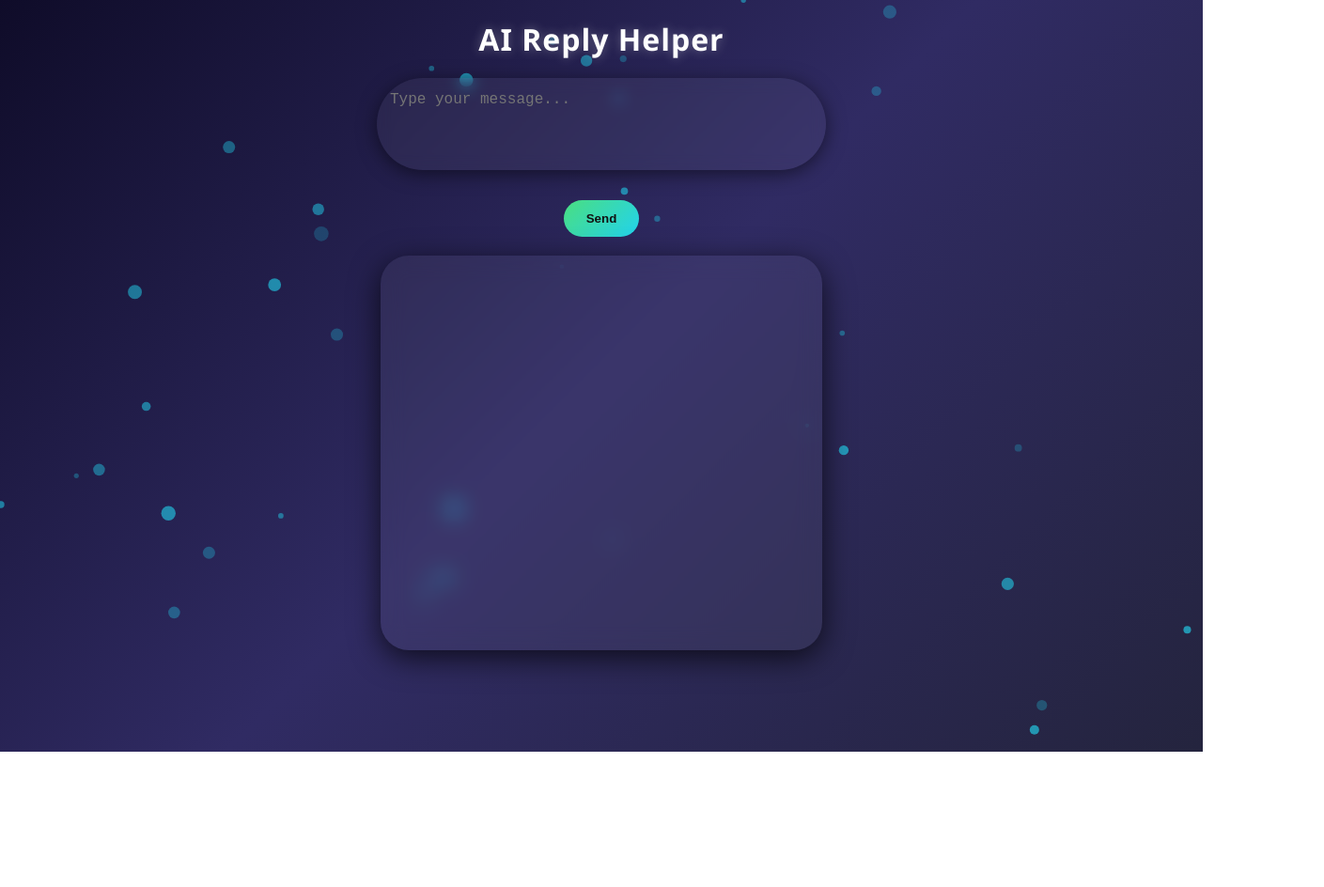
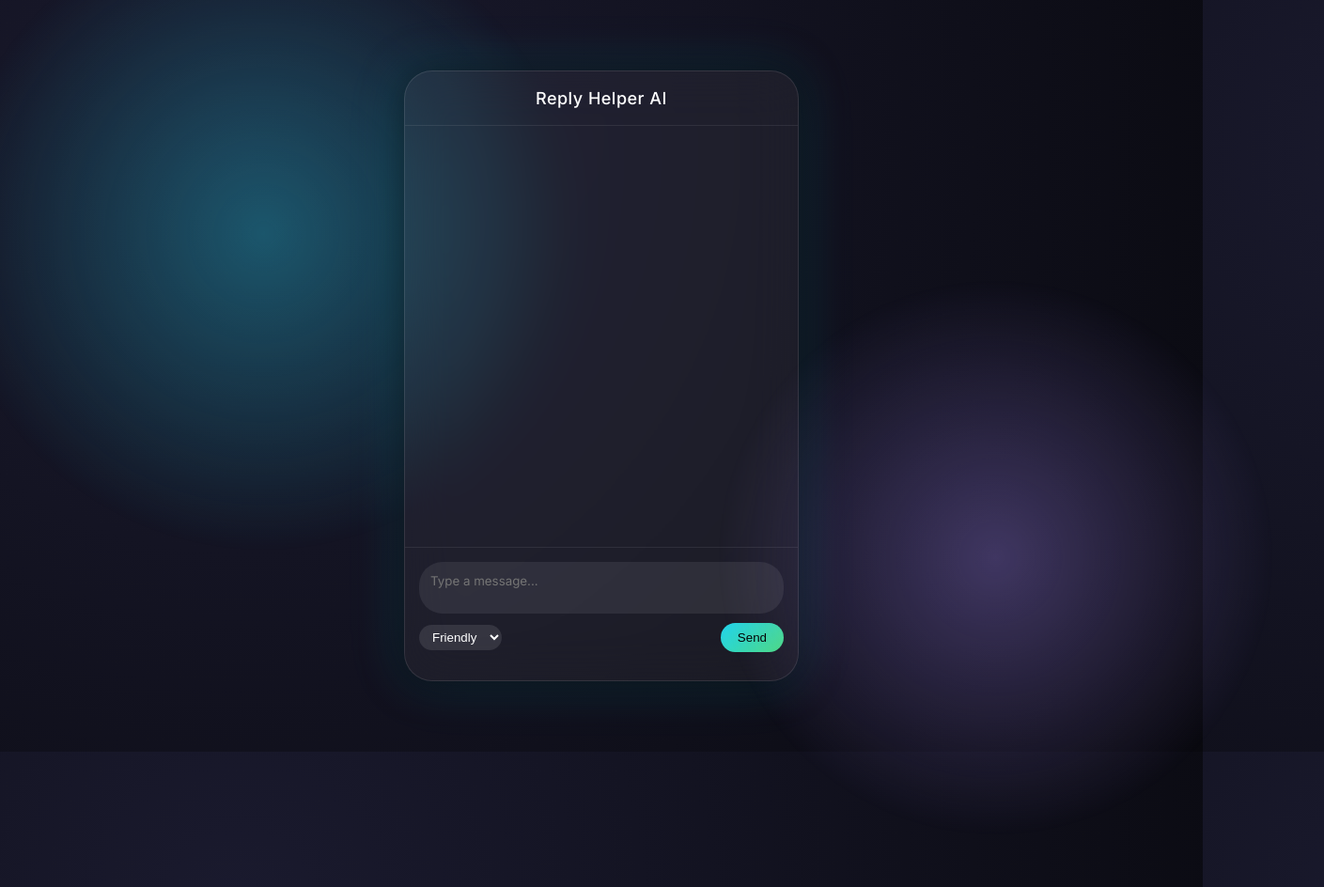
Before and after one commit to ghirlelo/ai-reply-helper, a website: page index.html in a window 1280 px wide. Shown: the whole page at 94% size, 1409 px wide, since content can reach past the window. Before the commit the page ends 800 px from the top, so only its background shows below. Drawn offline with Linux system fonts and the light colour scheme.

Commit message:
Update index.html

```diff
--- a/index.html
+++ b/index.html
@@ -2,226 +2,367 @@
 <html lang="en">
 <head>
 <meta charset="UTF-8">
-<title>AI Reply Helper</title>
+<title>Reply Helper AI</title>
+
+<link href="https://fonts.googleapis.com/css2?family=Inter:wght@300;400;500;600&display=swap" rel="stylesheet">
+
 <style>
-  /* Body with dark gradient */
-  body {
+
+*{
+box-sizing:border-box;
+}
+
+body{
 margin:0;
-    padding:0;
-    font-family:"Segoe UI", sans-serif;
+font-family:Inter;
+height:100vh;
 display:flex;
-    flex-direction:column;
+justify-content:center;
 align-items:center;
-    min-height:100vh;
-    background: linear-gradient(135deg, #0f0c29, #302b63, #24243e);
+background:radial-gradient(circle at 20% 20%,#1a1a2e,#09090f);
 overflow:hidden;
 color:white;
 }
 
-  /* Floating orbs canvas */
-  #bgCanvas {
-    position:fixed;
-    top:0;
-    left:0;
-    width:100%;
-    height:100%;
-    z-index:-1;
+/* animated background glow */
+
+body::before{
+content:"";
+position:absolute;
+width:800px;
+height:800px;
+background:radial-gradient(circle,#22d3ee55,transparent 60%);
+top:-200px;
+left:-200px;
+animation:float 10s infinite alternate;
 }
 
-  h1 {
-    margin:20px 0;
-    font-size:32px;
-    letter-spacing:1px;
-    text-shadow: 0 0 12px rgba(255,255,255,0.3);
+body::after{
+content:"";
+position:absolute;
+width:700px;
+height:700px;
+background:radial-gradient(circle,#a78bfa55,transparent 60%);
+bottom:-200px;
+right:-200px;
+animation:float2 12s infinite alternate;
 }
 
-  textarea {
-    width:90%;
-    max-width:450px;
-    height:70px;
-    padding:14px;
-    font-size:16px;
-    border-radius:50px;
-    border:none;
-    outline:none;
-    background: rgba(255,255,255,0.05);
-    color:white;
-    backdrop-filter: blur(8px);
-    box-shadow:0 4px 20px rgba(0,0,0,0.5);
-    margin-bottom:10px;
-    resize:none;
-    transition:0.2s;
+@keyframes float{
+from{transform:translate(0,0)}
+to{transform:translate(100px,60px)}
 }
 
-  button {
-    padding:12px 24px;
-    border-radius:50px;
-    border:none;
-    background: linear-gradient(135deg,#4ade80,#22d3ee);
-    color:#111;
-    font-weight:bold;
-    cursor:pointer;
-    transition:0.3s;
-  }
-  button:hover {
-    transform:scale(1.05);
-    box-shadow:0 4px 20px rgba(0,255,255,0.5);
+@keyframes float2{
+from{transform:translate(0,0)}
+to{transform:translate(-100px,-80px)}
 }
 
-  #answers {
-    width:90%;
-    max-width:450px;
-    height:400px;
+/* main container */
+
+.app{
+width:420px;
+height:650px;
+backdrop-filter:blur(25px);
+background:rgba(255,255,255,0.05);
+border-radius:30px;
+border:1px solid rgba(255,255,255,0.1);
+display:flex;
+flex-direction:column;
+overflow:hidden;
+box-shadow:
+0 0 40px rgba(0,0,0,0.6),
+0 0 60px rgba(34,211,238,0.2);
+}
+
+/* header */
+
+.header{
+padding:18px;
+text-align:center;
+font-size:18px;
+font-weight:500;
+border-bottom:1px solid rgba(255,255,255,0.08);
+letter-spacing:0.5px;
+}
+
+/* chat */
+
+#chat{
+flex:1;
 overflow-y:auto;
+padding:20px;
 display:flex;
 flex-direction:column;
 gap:12px;
-    margin-top:20px;
-    padding:10px;
-    border-radius:30px;
-    background: rgba(255,255,255,0.05);
-    backdrop-filter: blur(12px);
-    box-shadow:0 8px 32px rgba(0,0,0,0.7);
 scroll-behavior:smooth;
 }
 
-  .bubble {
-    padding:14px 18px;
-    border-radius:30px;
+/* bubbles */
+
+.bubble{
 max-width:75%;
+padding:12px 16px;
+border-radius:18px;
+font-size:14px;
 line-height:1.4;
-    word-wrap:break-word;
 position:relative;
-    animation: fadeIn 0.3s ease forwards;
+animation:pop .2s ease;
 }
 
-  @keyframes fadeIn {
-    0% {opacity:0; transform: translateY(10px);}
-    100% {opacity:1; transform: translateY(0);}
+@keyframes pop{
+from{transform:scale(.9);opacity:0}
+to{transform:scale(1);opacity:1}
 }
 
-  .user {
-    background: linear-gradient(135deg,#22d3ee,#4ade80);
-    color:#111;
+.user{
 align-self:flex-end;
+background:linear-gradient(135deg,#22d3ee,#4ade80);
+color:black;
 }
 
-  .ai {
-    background: rgba(255,255,255,0.08);
-    color:#a5f3fc;
+.ai{
 align-self:flex-start;
-    box-shadow:0 4px 12px rgba(0,255,255,0.2);
+background:rgba(255,255,255,0.08);
+backdrop-filter:blur(10px);
+border:1px solid rgba(255,255,255,0.1);
+}
+
+/* copy button */
+
+.copy{
+position:absolute;
+top:4px;
+right:6px;
+font-size:10px;
+border:none;
+background:#22d3ee;
+color:black;
+border-radius:6px;
+padding:2px 6px;
+cursor:pointer;
+opacity:0;
+transition:.2s;
+}
+
+.bubble:hover .copy{
+opacity:1;
+}
+
+/* input */
+
+.inputArea{
+padding:15px;
+border-top:1px solid rgba(255,255,255,0.08);
+display:flex;
+flex-direction:column;
+gap:10px;
+}
+
+textarea{
+width:100%;
+height:55px;
+border-radius:25px;
+border:none;
+padding:12px;
+font-family:Inter;
+resize:none;
+outline:none;
+background:rgba(255,255,255,0.08);
+color:white;
+}
+
+.controls{
+display:flex;
+justify-content:space-between;
+align-items:center;
+}
+
+select{
+background:rgba(255,255,255,0.1);
+border:none;
+color:white;
+border-radius:20px;
+padding:5px 10px;
+}
+
+button{
+background:linear-gradient(135deg,#22d3ee,#4ade80);
+border:none;
+padding:8px 18px;
+border-radius:20px;
+cursor:pointer;
+font-weight:500;
+}
+
+/* quick replies */
+
+#quick{
+display:flex;
+flex-wrap:wrap;
+gap:6px;
+margin-top:5px;
+}
+
+.quickBtn{
+background:rgba(255,255,255,0.08);
+border:none;
+border-radius:14px;
+padding:5px 10px;
+font-size:12px;
+cursor:pointer;
+color:white;
+transition:.2s;
+}
+
+.quickBtn:hover{
+background:#22d3ee;
+color:black;
+}
+
+/* typing indicator */
+
+.typing{
+width:40px;
+height:8px;
+border-radius:4px;
+background:#22d3ee;
+animation:blink 1s infinite alternate;
+}
+
+@keyframes blink{
+from{opacity:.3}
+to{opacity:1}
 }
 
 </style>
 </head>
+
 <body>
 
-<canvas id="bgCanvas"></canvas>
+<div class="app">
 
-<h1>AI Reply Helper</h1>
+<div class="header">
+Reply Helper AI
+</div>
 
-<textarea id="message" placeholder="Type your message..."></textarea>
-<br>
+<div id="chat"></div>
+
+<div class="inputArea">
+
+<textarea id="message" placeholder="Type a message..."></textarea>
+
+<div class="controls">
+<select id="tone">
+<option value="friendly">Friendly</option>
+<option value="funny">Funny</option>
+<option value="formal">Formal</option>
+</select>
+
 <button onclick="generateReply()">Send</button>
+</div>
 
-<div id="answers"></div>
+<div id="quick"></div>
+
+</div>
+
+</div>
 
 <script>
-/* ---------------- Floating Background ---------------- */
-const canvas = document.getElementById('bgCanvas');
-const ctx = canvas.getContext('2d');
-let width = canvas.width = window.innerWidth;
-let height = canvas.height = window.innerHeight;
 
-const orbs = [];
-const orbCount = 40;
+const chat=document.getElementById("chat")
 
-class Orb {
-  constructor() {
-    this.reset();
-  }
-  reset() {
-    this.x = Math.random()*width;
-    this.y = Math.random()*height;
-    this.radius = Math.random()*6 + 2;
-    this.vx = (Math.random()-0.5)*0.5;
-    this.vy = (Math.random()-0.5)*0.5;
-    this.alpha = Math.random()*0.5 + 0.2;
-    this.color = `rgba(34, 211, 238, ${this.alpha})`;
-  }
-  draw() {
-    ctx.beginPath();
-    ctx.arc(this.x,this.y,this.radius,0,Math.PI*2);
-    ctx.fillStyle = this.color;
-    ctx.fill();
-  }
-  update() {
-    this.x += this.vx;
-    this.y += this.vy;
-    if(this.x < 0 || this.x > width || this.y < 0 || this.y > height){
-      this.reset();
-    }
-    this.draw();
-  }
+chat.innerHTML=localStorage.getItem("history") || ""
+
+async function generateReply(){
+
+const msg=document.getElementById("message").value.trim()
+const tone=document.getElementById("tone").value
+
+if(!msg) return
+
+const user=document.createElement("div")
+user.className="bubble user"
+user.textContent=msg
+chat.appendChild(user)
+
+const typing=document.createElement("div")
+typing.className="bubble ai"
+typing.innerHTML='<div class="typing"></div>'
+chat.appendChild(typing)
+
+chat.scrollTop=chat.scrollHeight
+
+try{
+
+const res=await fetch("/api/reply",{
+method:"POST",
+headers:{"Content-Type":"application/json"},
+body:JSON.stringify({message:msg,tone})
+})
+
+const data=await res.json()
+
+typing.remove()
+
+const replies=data.reply.split("\n").filter(r=>r.trim()!="")
+
+showQuick(replies)
+
+replies.forEach(r=>{
+
+const b=document.createElement("div")
+b.className="bubble ai"
+b.textContent=r
+
+const copy=document.createElement("button")
+copy.className="copy"
+copy.textContent="copy"
+copy.onclick=()=>navigator.clipboard.writeText(r)
+
+b.appendChild(copy)
+
+chat.appendChild(b)
+
+})
+
+chat.scrollTop=chat.scrollHeight
+
+localStorage.setItem("history",chat.innerHTML)
+
+}catch(e){
+typing.textContent="AI error"
 }
 
-for(let i=0;i<orbCount;i++){
-  orbs.push(new Orb());
+document.getElementById("message").value=""
+
 }
 
-function animate(){
-  ctx.clearRect(0,0,width,height);
-  orbs.forEach(o=>o.update());
-  requestAnimationFrame(animate);
+function showQuick(list){
+
+const box=document.getElementById("quick")
+box.innerHTML=""
+
+list.forEach(r=>{
+
+const btn=document.createElement("button")
+btn.className="quickBtn"
+btn.textContent=r
+btn.onclick=()=>navigator.clipboard.writeText(r)
+
+box.appendChild(btn)
+
+})
+
 }
-animate();
 
-window.addEventListener('resize', ()=>{
-  width = canvas.width = window.innerWidth;
-  height = canvas.height = window.innerHeight;
-});
+document.getElementById("message").addEventListener("keypress",e=>{
+if(e.key==="Enter"){
+e.preventDefault()
+generateReply()
+}
+})
 
-/* ---------------- Chat Logic ---------------- */
-async function generateReply() {
-  const message = document.getElementById("message").value.trim();
-  const answers = document.getElementById("answers");
-
-  if (!message) return alert("Please enter a message!");
-
-  // User bubble
-  const userBubble = document.createElement("div");
-  userBubble.className = "bubble user";
-  userBubble.textContent = message;
-  answers.appendChild(userBubble);
-
-  // AI typing bubble
-  const aiBubble = document.createElement("div");
-  aiBubble.className = "bubble ai";
-  aiBubble.textContent = "AI is typing...";
-  answers.appendChild(aiBubble);
-
-  answers.scrollTop = answers.scrollHeight;
-
-  // Fake AI reply for demo
-  setTimeout(()=>{
-    aiBubble.textContent = "";
-    const replies = [
-      "Bas kat rahi hai",
-      "Jese tese. Tum sunao",
-      "Koi udhaar toh nahi maangna?"
-    ];
-    replies.forEach(r=>{
-      const b = document.createElement("div");
-      b.className = "bubble ai";
-      b.textContent = r;
-      answers.appendChild(b);
-    });
-    answers.scrollTop = answers.scrollHeight;
-  },1000);
-
-  document.getElementById("message").value="";
-}
 </script>
 
 </body>
```
Lines whose indentation alone changed are shown as unchanged.
